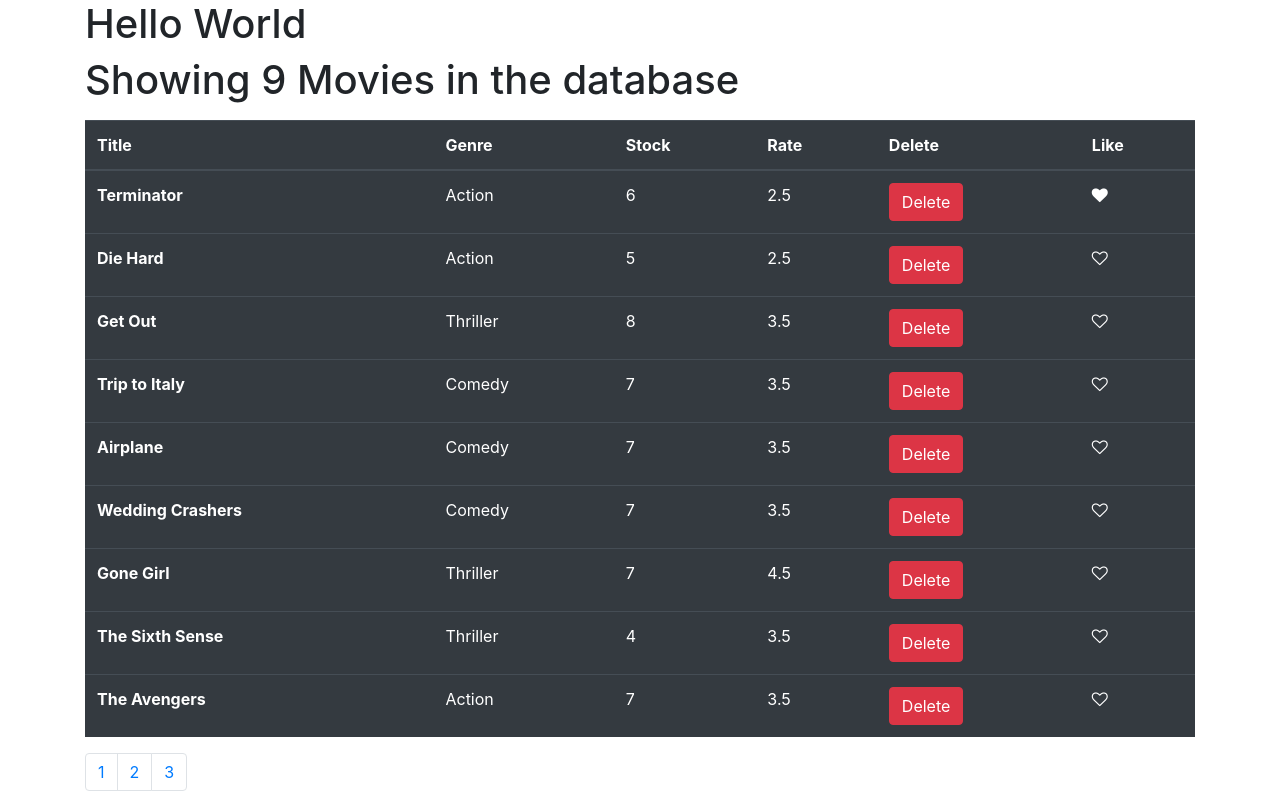
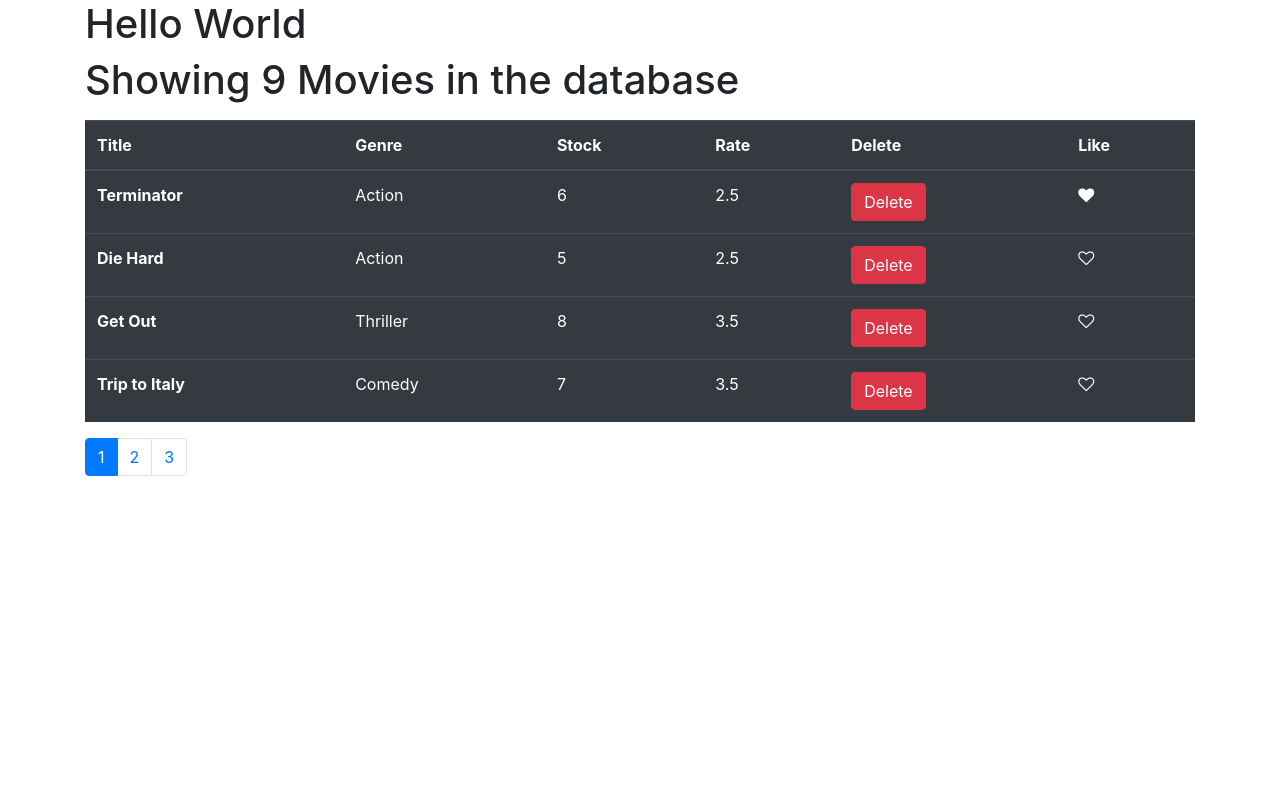
Before and after one commit to armarmlegs/training, a React (Create React App) app: page / in a window 1280 px wide. Built offline with nearby package versions, Linux system fonts and the light colour scheme.

Commit message:
okay pagination done

```diff
--- a/src/components/common/MovieTable.jsx
+++ b/src/components/common/MovieTable.jsx
@@ -2,6 +2,7 @@ import React, { Component } from "react";
 import { getMovies } from "../../data/fakeMovieService";
 import Like from "./Like";
 import Page from "./Pagination";
+import { Paginate } from "../../utils/paginate";
 
 class Movie extends Component {
   state = {
@@ -15,25 +16,23 @@ class Movie extends Component {
     this.setState({ movies: supermovies });
   };
 
-handleLike(movie){
-  console.log('clickity clax', movie)
-  const moviCopies = [...this.state.movies];
-  const index = moviCopies.indexOf(movie);
-  moviCopies[index] = {...moviCopies[index]};
-  moviCopies[index].liked = !moviCopies[index].liked
-  this.setState({ movies : moviCopies})
-}
+  handleLike(movie) {
+    console.log("clickity clax", movie);
+    const moviCopies = [...this.state.movies];
+    const index = moviCopies.indexOf(movie);
+    moviCopies[index] = { ...moviCopies[index] };
+    moviCopies[index].liked = !moviCopies[index].liked;
+    this.setState({ movies: moviCopies });
+  }
 
-handlePageChange() {
-  console.log('ignition')
-}
-
-
-
+  handlePageChange = (page) => {
+    this.setState({ currentPage: page });
+  };
 
   render() {
     const count = this.state.movies.length;
-    const { pageSize, currentPage } = this.state;
+    const { pageSize, currentPage, movies } = this.state;
+    const moviestar = Paginate(movies, currentPage, pageSize)
     return (
       <div>
         <h1>Showing {count} Movies in the database</h1>
@@ -51,7 +50,7 @@ handlePageChange() {
             </tr>
           </thead>
           <tbody>
-            {this.state.movies.map((movie) => (
+            {moviestar.map((movie) => (
               <tr key={movie._id}>
                 <th scope="row">{movie.title}</th>
                 <td>{movie.genre.name}</td>
@@ -67,13 +66,21 @@ handlePageChange() {
                   </button>
                 </td>
                 <td>
-                  <Like liked={movie.liked} onLiked={() =>this.handleLike(movie)} />
+                  <Like
+                    liked={movie.liked}
+                    onLiked={() => this.handleLike(movie)}
+                  />
                 </td>
               </tr>
             ))}
           </tbody>
         </table>
-        <Page pageSize={pageSize} itemCount={count} onPageChange={this.handlePageChange}/>
+        <Page
+          currentPage={currentPage}
+          pageSize={pageSize}
+          itemCount={count}
+          onPageChange={this.handlePageChange}
+        />
       </div>
     );
   }
--- a/src/components/common/Pagination.jsx
+++ b/src/components/common/Pagination.jsx
@@ -1,24 +1,28 @@
 import React from "react";
-import _ from 'lodash'
+import _ from "lodash";
 
-const Pagination = props => {
-  const {pageSize, itemCount, onPageChange} = props;
-  const pageCount = Math.ceil(itemCount /pageSize);
-  console.log(pageCount)
-  if (pageCount.length === 1) return null;
-  const pages = _.range(1, pageCount +1);
+const Pagination = (props) => {
+  const { pageSize, itemCount, onPageChange, currentPage } = props;
+  console.log(currentPage);
+  const pageCount = Math.ceil(itemCount / pageSize);
 
-
+  if (pageCount === 1) return null;
+  const pages = _.range(1, pageCount + 1);
 
   return (
     <nav>
       <ul className="pagination">
-      {pages.map(page =>  <li  key={page}className="page-item">
-          <a style={{ cursor: "pointer" }} className="page-link" onClick={onPageChange}>
-           {page}
-          </a>
-        </li>)}
-
+        {pages.map((page) => (
+          <li key={page} className={page === currentPage ? 'page-item active' : 'page-item'}>
+            <a
+              style={{ cursor: "pointer" }}
+              className="page-link"
+              onClick={() => onPageChange(page)}
+            >
+              {page}
+            </a>
+          </li>
+        ))}
       </ul>
     </nav>
   );
--- /dev/null
+++ b/src/utils/paginate.jsx
@@ -0,0 +1,9 @@
+import _ from "lodash";
+
+export function Paginate(items, pageNumber, pageSize) {
+  const startIndex = (pageNumber - 1) * pageSize;
+  return _(items)
+  .slice(startIndex)
+  .take(pageSize)
+  .value();
+}
```
